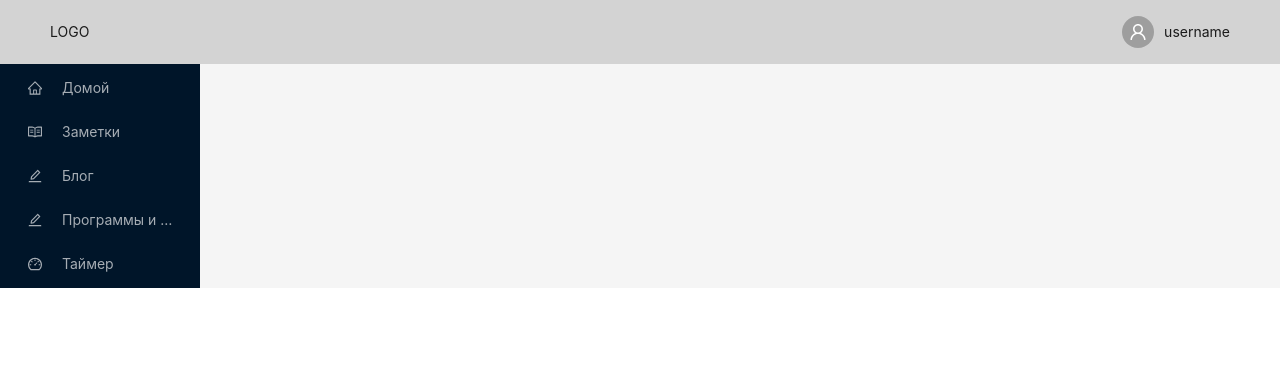
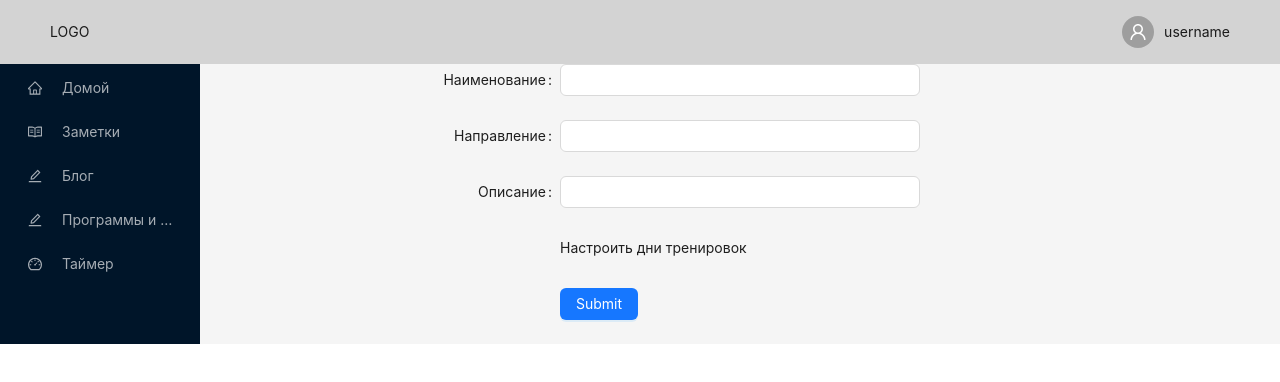
Before and after one commit to LilyMaksutova/my-react-project, a React (Create React App) app: page /programs/1/edit in a window 1280 px wide. Shown: the top 382 px of the page. Built offline with nearby package versions, Linux system fonts and the light colour scheme.

Commit message:
make new changes in Program

```diff
--- a/src/App.jsx
+++ b/src/App.jsx
@@ -38,7 +38,7 @@ function App() {
             <Route path="/blog/:id" element={<PostDetails />} />
             <Route path="/programs/" element={<Programs />} />
             <Route path="/programs/add" element={<ProgramEdit />} />
-            <Route path="/programs/:id/edit" element={null} />
+            <Route path="/programs/:id/edit" element={<ProgramEdit />} />
             <Route path="/programs/:id/edit/trainingDays" element={null} />
             <Route path="/timer/" element={<Timer />} />
           </Routes>
--- a/src/components/ProgramEdit.jsx
+++ b/src/components/ProgramEdit.jsx
@@ -1,11 +1,22 @@
 /* eslint-disable no-plusplus */
 import React /*  { useState } */ from 'react';
 import { Form, Input, Button } from 'antd';
-import { useDispatch } from 'react-redux';
+import { useDispatch, useSelector } from 'react-redux';
+import { Link, useLocation, useParams } from 'react-router-dom';
 import { addProgram } from '../store/programs.store';
 
 function ProgramEdit() {
   const dispatch = useDispatch();
+  const location = useLocation();
+  const params = useParams();
+  const { programList } = useSelector((store) => store.programs);
+  const editProgram = programList.filter(
+    (program) => program.id === params.id
+  )[0];
+
+  const initialValues = editProgram || {};
+
+  // добавить условие, которое буде вызывать создание новой сущности, либо обновление существующей
   const onFinishHandler = (formData) => {
     dispatch(addProgram(formData));
   };
@@ -19,7 +30,7 @@ function ProgramEdit() {
       wrapperCol={{
         span: 8,
       }}
-      initialValues={{}}
+      initialValues={initialValues}
       onFinish={onFinishHandler}
       onFinishFailed={null}
       autoComplete="off"
@@ -39,6 +50,20 @@ function ProgramEdit() {
           span: 16,
         }}
       >
+        {location.pathname.split('/').includes('edit') ? (
+          <Link to="/programs/:id/edit/trainingDays">
+            Настроить дни тренировок
+          </Link>
+        ) : (
+          ''
+        )}
+      </Form.Item>
+      <Form.Item
+        wrapperCol={{
+          offset: 8,
+          span: 16,
+        }}
+      >
         <Button type="primary" htmlType="submit">
           Submit
         </Button>
--- a/src/components/ProgramTable.jsx
+++ b/src/components/ProgramTable.jsx
@@ -1,5 +1,6 @@
 import React from 'react';
 import { useDispatch, useSelector } from 'react-redux';
+import { Link } from 'react-router-dom';
 import { Table, Space } from 'antd';
 import { deleteProgram, makeProgramActive } from '../store/programs.store';
 
@@ -32,7 +33,7 @@ function ProgramTable() {
       render: (_text, program) => (
         <Space size="middle">
           {program.isActive ? '' : makeActiveProgramComponent(program)}
-          <a href="/">Edit</a>
+          <Link to={`/programs/${program.id}/edit`}>Edit</Link>
           <a href="/" onClick={deleteProgramHandler(program.id)}>
             Удалить
           </a>
--- a/src/store/programs.store.js
+++ b/src/store/programs.store.js
@@ -5,8 +5,8 @@ const data = [
     key: '1',
     id: 'program-1',
     name: 'Программа 1',
-    direction: '',
-    description: '',
+    direction: 'direction-1',
+    description: 'description-1',
     isActive: false,
   },
   {
@@ -49,6 +49,7 @@ const programSlice = createSlice({
         programList: state.programList.concat(action.payload),
       };
     },
+    // добавить метод обновления программы
     makeProgramActive(state, action) {
       return {
         ...state,
```
